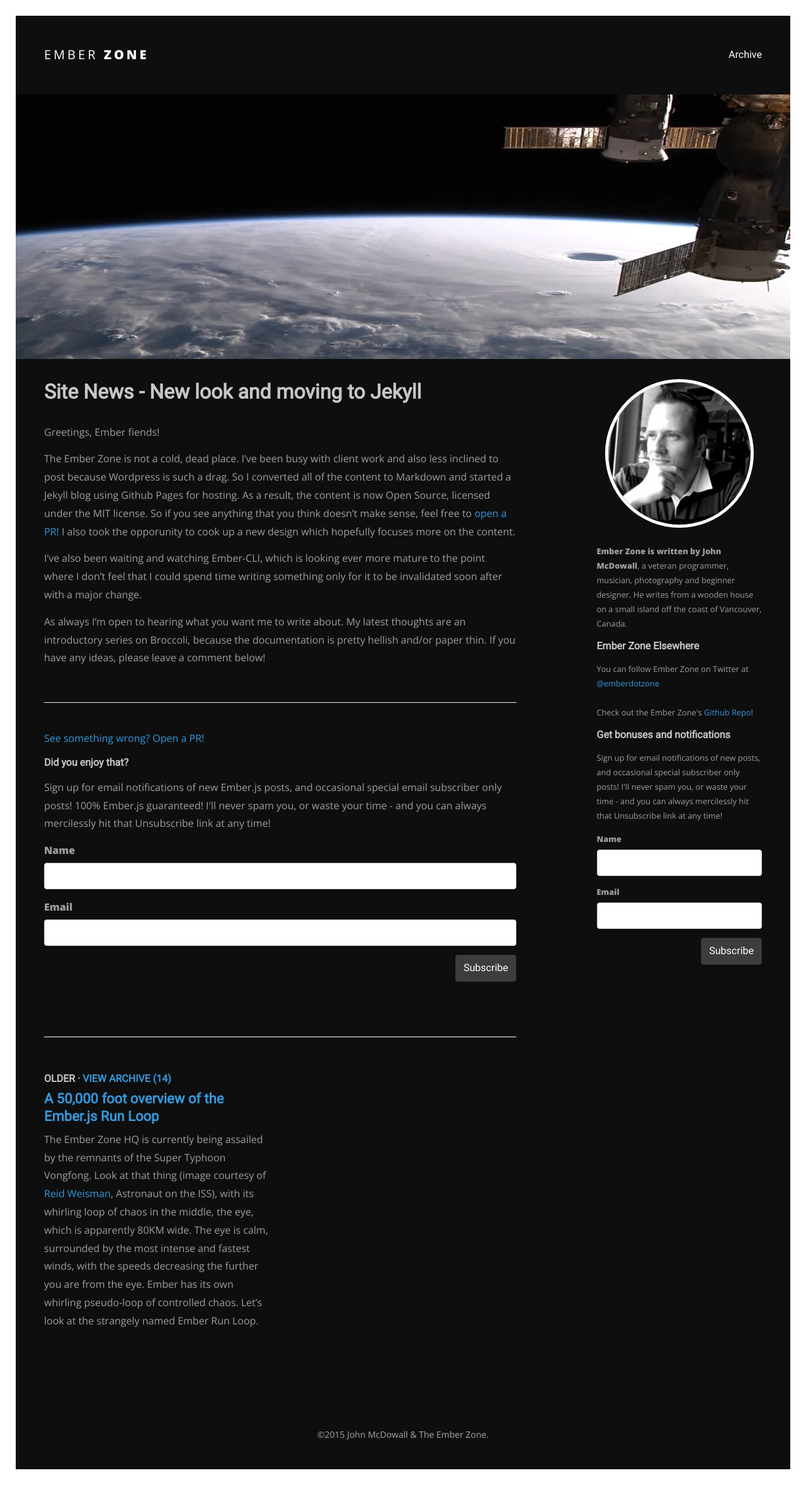
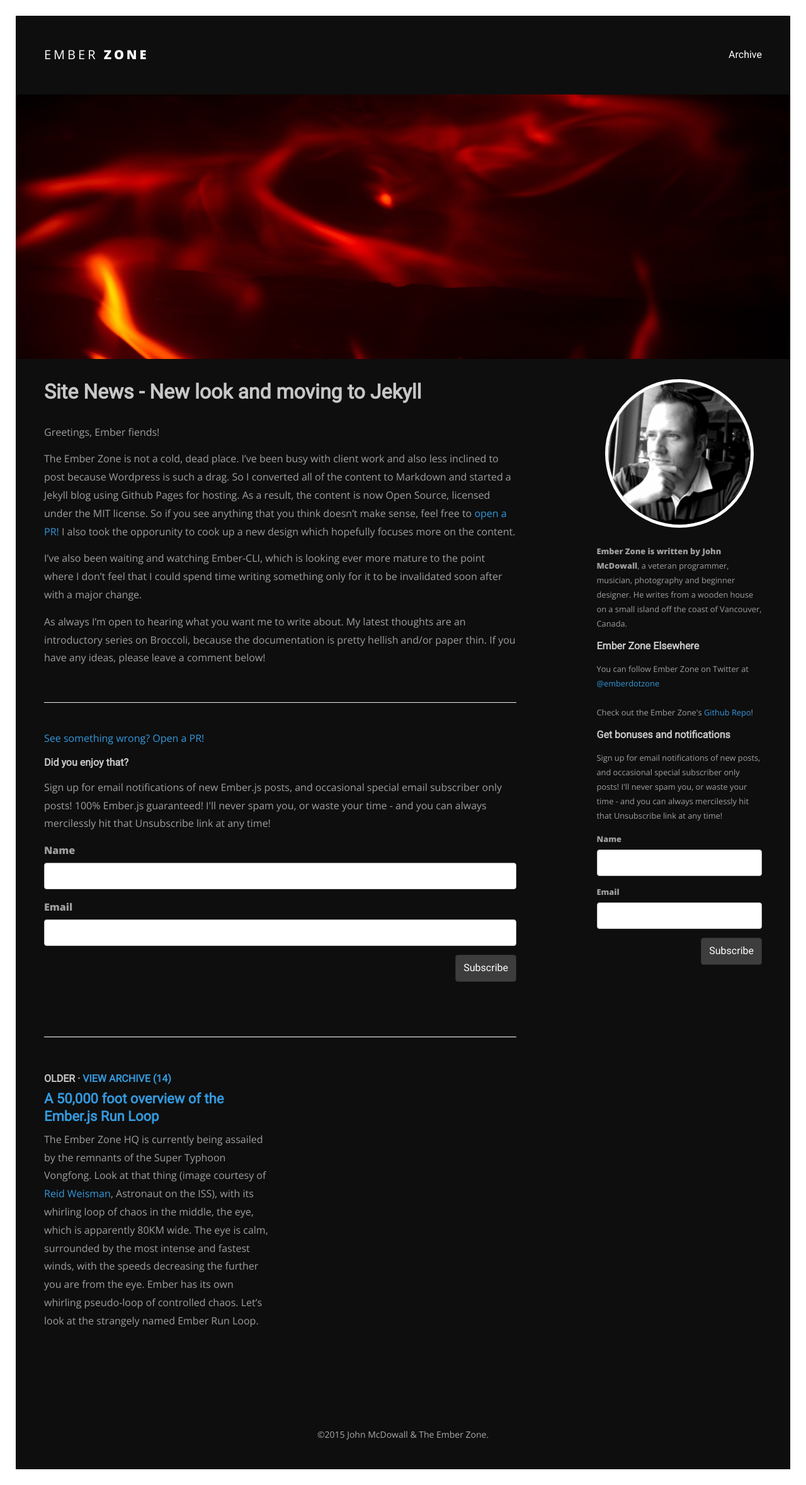
Before and after one commit to Gcampes/emberzone.github.io, a Jekyll site: the page built from _posts/2015-01-21-site-news.markdown, in a window 1280 px wide. Shown: the whole page at 63% size. Built offline with Jekyll 4.4.1, drawn with Linux system fonts in a browser that asks for light colours; nearby versions of some CDN libraries; comment, search, counter and statistics services are not loaded.

Commit message:
Update the default header image

```diff
--- a/_config.yml
+++ b/_config.yml
@@ -34,4 +34,4 @@ defaults:
       type: "posts"
     values:
       layout: "post"
-      cover_image:  /images/posts/typhoon-vongfong-iss.jpg
+      cover_image:  /images/header.jpg
```
